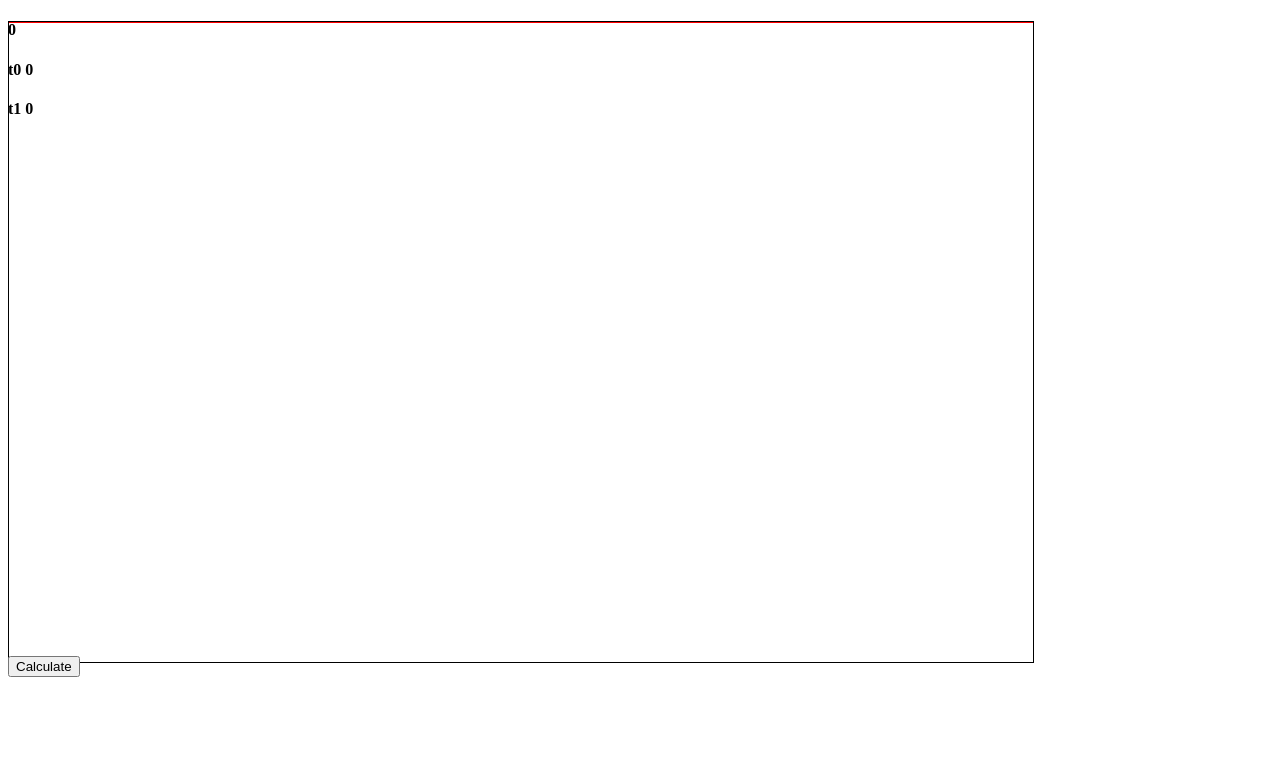
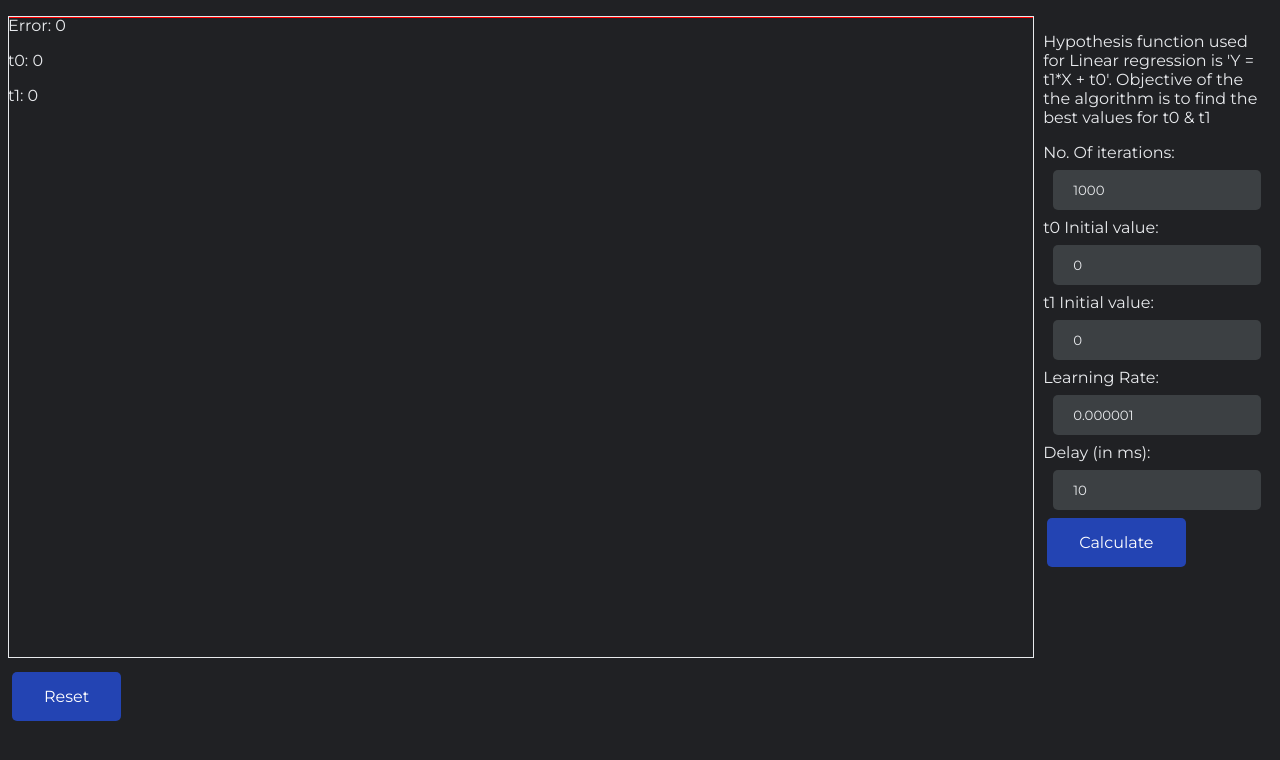
Before and after one commit to SaurishD/LinearRegressionVisualizer, an Angular app: page / in a window 1280 px wide. Shown: the top 760 px of the page. Built offline with nearby package versions, Linux system fonts and the light colour scheme.

Commit message:
Add hyperparameter tuning

```diff
--- a/src/app/app.component.css
+++ b/src/app/app.component.css
@@ -0,0 +1,29 @@
+input {
+    width: 90%;
+    padding: 12px 20px;
+    margin: 8px 10px;
+    box-sizing: border-box;
+    background-color: #3c4043;
+    border-radius: 5px;
+    border: none;
+}
+
+.button {
+    background-color: #2344b3;
+    border:none;
+    border-radius: 5px;
+    color: white;
+    padding: 15px 32px;
+    text-align: center;
+    text-decoration: none;
+    display: inline-block;
+    font-size: 16px;
+    margin: 0px 4px;
+    cursor: pointer;
+    -webkit-transition-duration: 0.4s; /* Safari */
+    transition-duration: 0.4s;
+  }
+
+  .button:hover {
+    box-shadow: 0 12px 16px 0 rgba(0,0,0,0.24),0 17px 50px 0 rgba(0,0,0,0.19);
+  }
--- a/src/app/app.component.html
+++ b/src/app/app.component.html
@@ -7,7 +7,28 @@
       <circle [attr.cx]='dot[0]' [attr.cy]='dot[1]' r="4"fill="blue" />
     </svg>
 </div>
-<button (click)="GradientDescent()" style="position:absolute;top:82%">Calculate</button>
-<h4>{{cost}}</h4>
-<h4>t0 {{t0}}</h4>
-<h4>t1 {{t1}}</h4>
+<div style="position: absolute; width: 18%; height: 80%; border: none; border-width: 1px;right: 0.5%;">
+  <p>Hypothesis function used for Linear regression is 'Y = t1*X + t0'. Objective of the the algorithm is to find the best values for t0 & t1 </p>
+  <form action="">
+    <label>No. Of iterations:</label>
+    <input type="number" [value]="iterations"/>
+    <label>t0 Initial value:</label>
+    <input type="number" [value]="t0"/>
+    <label>t1 Initial value:</label>
+    <input type="number" [value]="t1"/>
+    <label>Learning Rate:</label>
+    <input type="number" [value]="learningRate"/>
+    <label>Delay (in ms):</label>
+    <input type="number" [value]="delay"/>
+  </form>
+  <button class="button" (click)="GradientDescent()">Calculate</button>
+
+</div>
+<div  style="position:absolute;top:84%">
+
+  <button class="button" (click)="GradientDescent()">Reset</button>
+</div>
+
+<p>Error: {{cost}}</p>
+<p>t0: {{t0}}</p>
+<p>t1: {{t1}}</p>
--- a/src/app/app.component.ts
+++ b/src/app/app.component.ts
@@ -11,8 +11,10 @@ export class AppComponent {
   dots:any  = [];
   line = [0,0,2000,0];
   editMode: Boolean = true;
-  learningRate = 0.01;
-  iterations = 10;
+  reset: Boolean =false;
+  learningRate = 0.000001;
+  iterations = 1000;
+  delay = 10;
   x:any = [];
   y:any = [];
   t0 = 0;
@@ -29,13 +31,20 @@ export class AppComponent {
     var m: number = this.dots.length;
     this.x = new Array(m);
     this.y = new Array(m);
+    var xAvg = 0;
     for (let i = 0; i < m; i++) {
-      this.x[i] = this.dots[i][0]/100 ;
-      this.y[i] = this.dots[i][1]/100;
+      this.x[i] = this.dots[i][0];
+      this.y[i] = this.dots[i][1];
+      xAvg += this.x[i];
+    }
+    xAvg = xAvg/m;
+    for (let i = 0; i < m; i++) {
+      //this.x[i] = (this.x[i]-xAvg)/xAvg;
     }
     var h:number[] = new Array(m);
 
     for (let itr = 0; itr < this.iterations; itr++) {
+      if(this.reset) break;
       for (let i = 0; i < m; i++) {
         h[i]=this.t0 + this.t1*this.x[i];
       }
@@ -52,7 +61,7 @@ export class AppComponent {
       for(let i=0;i<m;i++){
         temp += (h[i]-this.y[i]);
       }
-      this.t0 = this.t0 - (this.learningRate*temp)/m;
+      this.t0 = this.t0 - (temp)/m;
 
       temp = 0;
       for(let i=0;i<m;i++){
@@ -64,7 +73,7 @@ export class AppComponent {
       this.line[1] = this.t0;
       this.line[3] = this.t0 + 2000*this.t1;
 
-      await new Promise(f => setTimeout(f,1000));
+      await new Promise(f => setTimeout(f,this.delay));
 
 
     }
@@ -72,4 +81,11 @@ export class AppComponent {
 
     this.editMode = true;
   }
+
+  async doReset(){
+    this.reset = true;
+
+    await new Promise(f => setTimeout(f,2*this.delay));
+    this.reset = false;
+  }
 }
--- a/src/index.html
+++ b/src/index.html
@@ -5,6 +5,9 @@
   <title>MachineLearningVisualizer</title>
   <base href="/">
   <meta name="viewport" content="width=device-width, initial-scale=1">
+  <link rel="preconnect" href="https://fonts.googleapis.com">
+  <link rel="preconnect" href="https://fonts.gstatic.com" crossorigin>
+  <link href="https://fonts.googleapis.com/css2?family=Montserrat&display=swap" rel="stylesheet">
   <link rel="icon" type="image/x-icon" href="favicon.ico">
 </head>
 <body>
--- a/src/styles.css
+++ b/src/styles.css
@@ -1 +1,10 @@
 /* You can add global styles to this file, and also import other style files */
+body{
+    background-color: #202124;
+}
+
+*{
+    font-family: 'Montserrat', sans-serif;
+
+    color: #e8eaed;
+}
```
